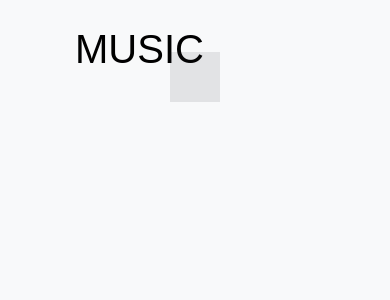
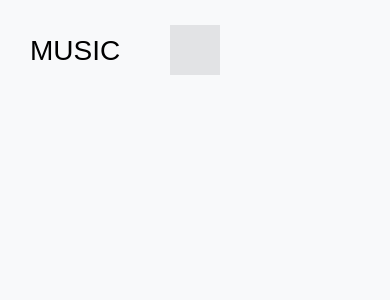
Before and after one commit to Vorld/next-blog, a Next.js app in the folder web/: page /music in a window 390 px wide. Shown: the top 300 px of the page. Built offline with nearby package versions, Linux system fonts and the light colour scheme.

Commit message:
Polished header animation

```diff
--- a/web/components/Header.js
+++ b/web/components/Header.js
@@ -3,17 +3,19 @@ import styles from '../styles/components/Header.module.css';
 
 import React from 'react';
 
-const Header = ({ heading }) => {
+const Header = ({ heading, navOpen }) => {
     return (
         <div>
             <div
-                className={`${styles['blog-header']} ${styles['blog-sticky']}`}
+                className={`${styles['header']} ${styles['sticky']} ${
+                    navOpen === 'open' ? styles.low : null
+                }`}
             >
-                <h1 className={styles['blog-title']}>{heading}</h1>
+                <h1 className={styles['title']}>{heading}</h1>
             </div>
 
-            <div className={styles['blog-header']}>
-                <h1 className={styles['blog-title']}>{heading}</h1>
+            <div className={styles['header']}>
+                {/* <h1 className={styles['placeholder-title']}>{heading}</h1> */}
             </div>
         </div>
     );
--- a/web/components/Navbar.js
+++ b/web/components/Navbar.js
@@ -26,7 +26,6 @@ const Navbar = (props) => {
 
     //context
     const handleClick = () => {
-
         if (open === 'close') {
             setOpen('open');
         } else {
@@ -44,7 +43,7 @@ const Navbar = (props) => {
         setVisible(
             (prevScrollPos > currentScrollPos &&
                 prevScrollPos - currentScrollPos > 30) ||
-            currentScrollPos < 10
+                currentScrollPos < 10
         );
 
         setPrevScrollPos(currentScrollPos);
@@ -59,7 +58,7 @@ const Navbar = (props) => {
 
     return (
         <div>
-            <nav className={`${styles[open]} ${styles["main-nav"]}`}>
+            <nav className={`${styles[open]} ${styles['main-nav']}`}>
                 <ul>
                     <li>
                         <Link href='/'>
@@ -85,12 +84,22 @@ const Navbar = (props) => {
             </nav>
             <button
                 onClick={() => handleClick()}
-                className={`${styles["menu-button"]}  ${!visible && open === 'close' ? styles["menu-button-hide"] : null
-                    }`}
+                className={`${styles['menu-button']}  ${
+                    !visible && open === 'close'
+                        ? styles['menu-button-hide']
+                        : null
+                }`}
             ></button>
             <div className={styles.framebox}></div>
-            <div className={`${styles.shifter} ${open === 'open' ? styles.low : null}`}>{props.children}</div>
-
+            <div
+                className={`${styles.shifter} ${
+                    open === 'open' ? styles.low : null
+                }`}
+            >
+                {React.cloneElement(props.children, {
+                    open: open,
+                })}
+            </div>
         </div>
     );
 };
--- a/web/pages/blog/[slug].js
+++ b/web/pages/blog/[slug].js
@@ -44,7 +44,7 @@ const ptComponents = {
     },
 };
 
-const Post = ({ post }) => {
+const Post = ({ post, open }) => {
     if (!post) {
         return null;
     }
@@ -62,7 +62,7 @@ const Post = ({ post }) => {
 
     return (
         <div>
-            <Header heading={'BLOG'} />
+            <Header navOpen={open} heading={'BLOG'} />
             <Link href='/blog'>
                 <a className={styles.return}>
                     <FontAwesomeIcon icon={faAngleLeft} />
@@ -168,3 +168,4 @@ export default Post;
 
 //TODO: Tagging/Categorization system
 //TODO: All article display on Blog Index
+// Refactor all haeder variable names
--- a/web/pages/blog/index.js
+++ b/web/pages/blog/index.js
@@ -3,10 +3,10 @@ import groq from 'groq';
 import client from '../../client';
 import Header from '../../components/Header';
 
-const Blog = ({ posts }) => {
+const Blog = ({ posts, open }) => {
     return (
         <div>
-            <Header heading={'BLOG'} />
+            <Header navOpen={open} heading={'BLOG'} />
             {posts.length > 0 &&
                 posts.map(
                     ({ _id, title = '', slug = '', publishedAt = '' }) =>
--- a/web/pages/music.js
+++ b/web/pages/music.js
@@ -1,7 +1,7 @@
 import Header from '../components/Header';
 
-const Music = () => {
-    return <Header heading={'MUSIC'} />;
+const Music = ({ open }) => {
+    return <Header navOpen={open} heading={'MUSIC'} />;
 };
 
 export default Music;
--- a/web/pages/photos.js
+++ b/web/pages/photos.js
@@ -1,7 +1,7 @@
 import Header from '../components/Header';
 
-const Photos = () => {
-    return <Header heading={'PHOTOS'} />;
+const Photos = ({ open }) => {
+    return <Header navOpen={open} heading={'PHOTOS'} />;
 };
 
 export default Photos;
--- a/web/styles/components/Header.module.css
+++ b/web/styles/components/Header.module.css
@@ -1,20 +1,41 @@
-.blog-sticky {
+.sticky {
     position: fixed;
     font-size: 2rem;
     z-index: 5;
     top: 0;
     margin: 0;
+
+    transition: all 0.4s cubic-bezier(0.77, 0, 0.175, 1);
 }
 
-.blog-title {
+.low {
+    top: 160px;
+}
+
+.title {
     font-size: 2.5rem;
     padding-left: 75px;
 
     font-weight: lighter;
 }
 
-.blog-header {
+/* .placeholder-title {
+    font-size: 2.5rem;
+    padding-left: 75px;
+    margin: 0;
+    font-weight: lighter;
+} */
+
+.header {
     width: 100%;
     height: 100px;
     background-color: #f8f9fa;
 }
+
+@media screen and (max-width: 767px) {
+    .title {
+        padding-left: 30px;
+        margin-top: 35px;
+        font-size: 1.75rem;
+    }
+}
```
Also changed, not shown: web/pages/_app.js (+4 -4 lines), web/pages/index.js (+31 -19 lines).
